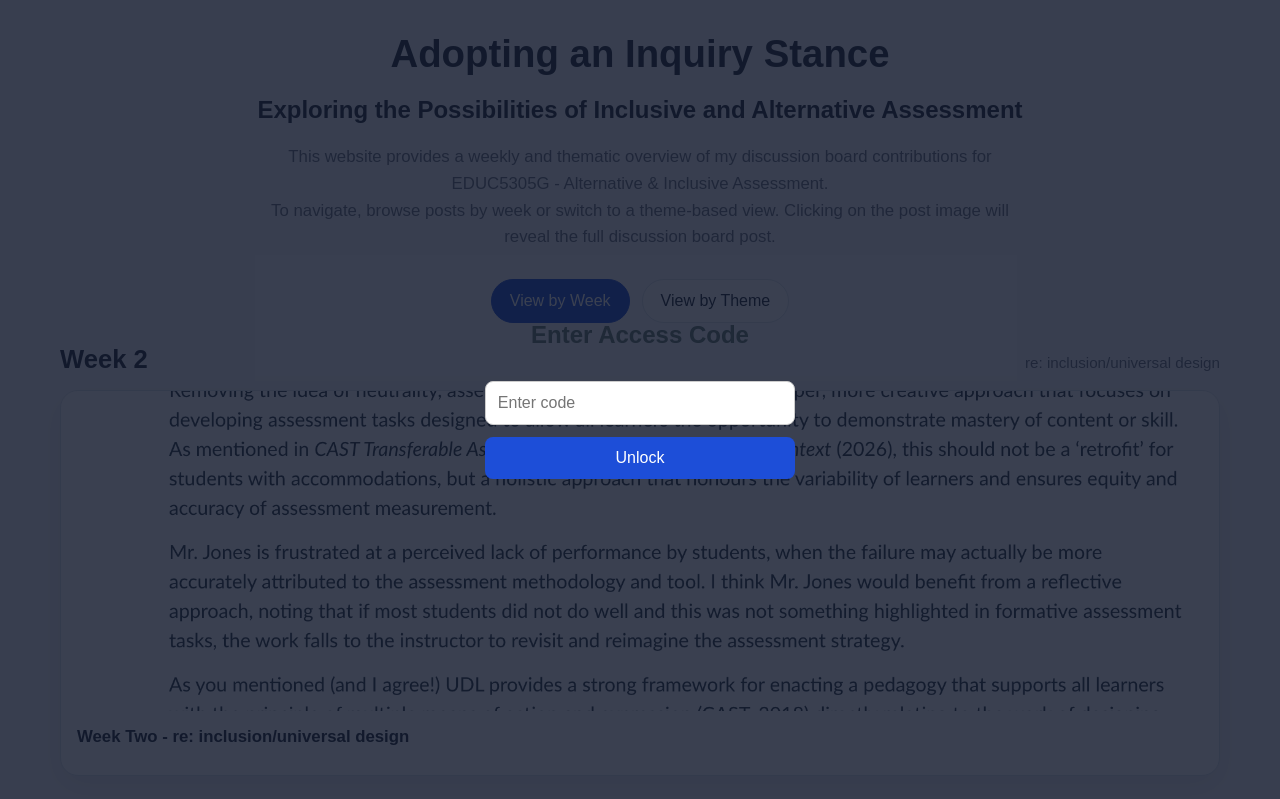
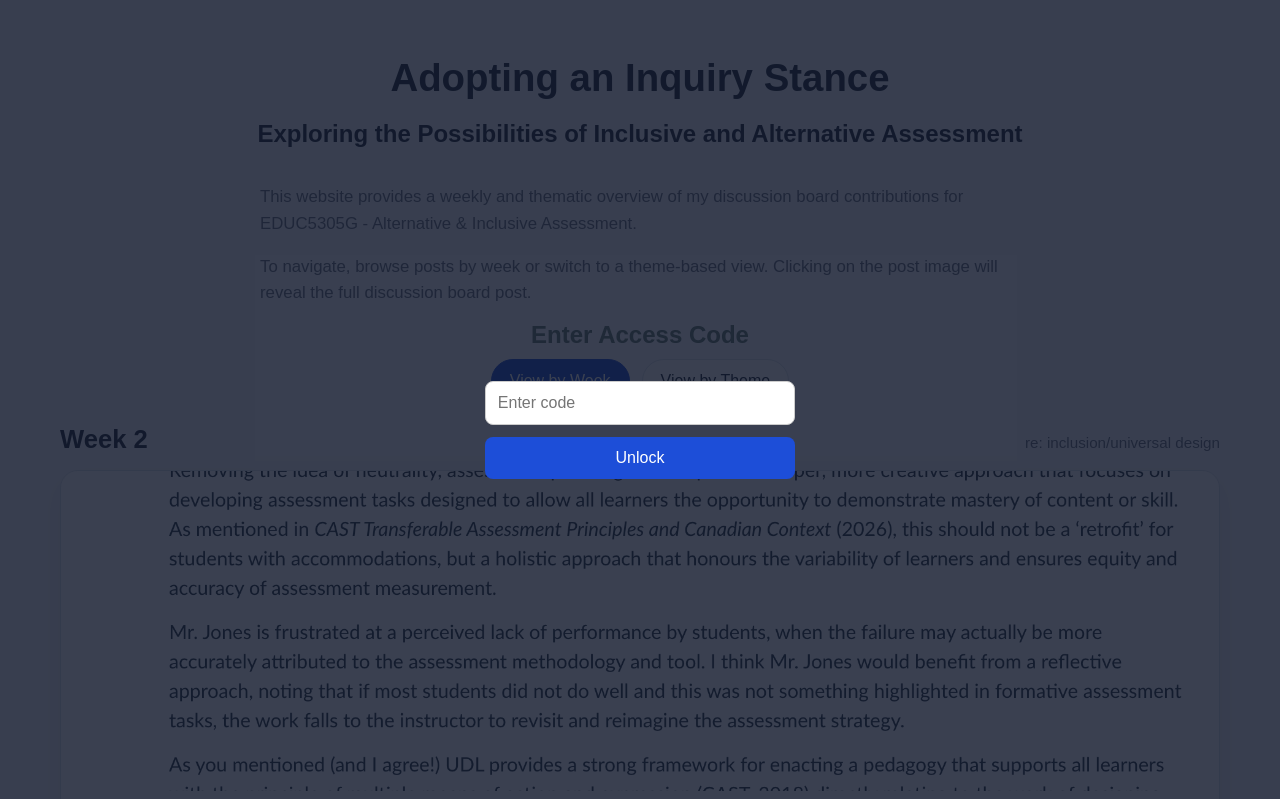
Before and after one commit to JessicaGilfillan/EDUC5305G-Assignment-Three, a plain HTML site: page index.html in a window 1280 px wide. Shown: the top 799 px of the page. Drawn offline with Linux system fonts and the light colour scheme.

Commit message:
Update index.html

```diff
--- a/index.html
+++ b/index.html
@@ -34,6 +34,7 @@
     .hero {
       text-align: center;
       margin-bottom: 28px;
+      padding:1.5rem;
     }
 
     .hero h1 {
@@ -47,6 +48,8 @@
       color: var(--muted);
       line-height: 1.6;
       font-size: 1.05rem;
+      text-align:left;
+      padding-top: 1rem;
     }
 
     .view-switcher {
```
